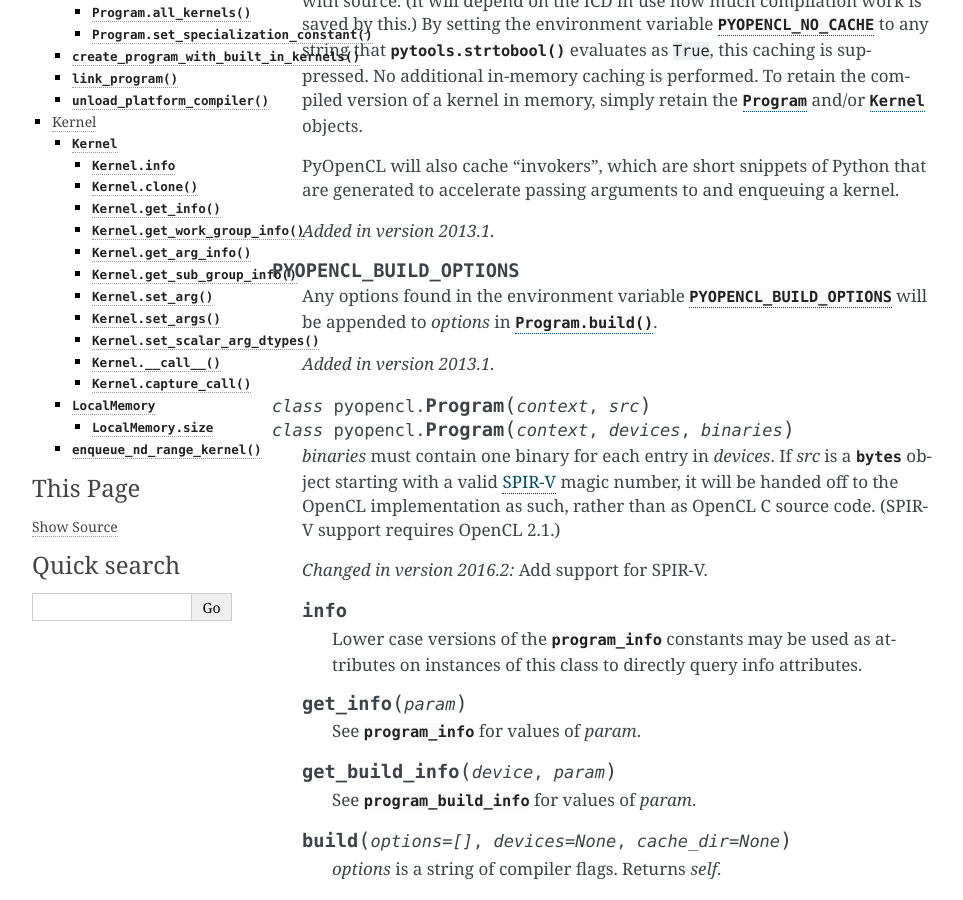
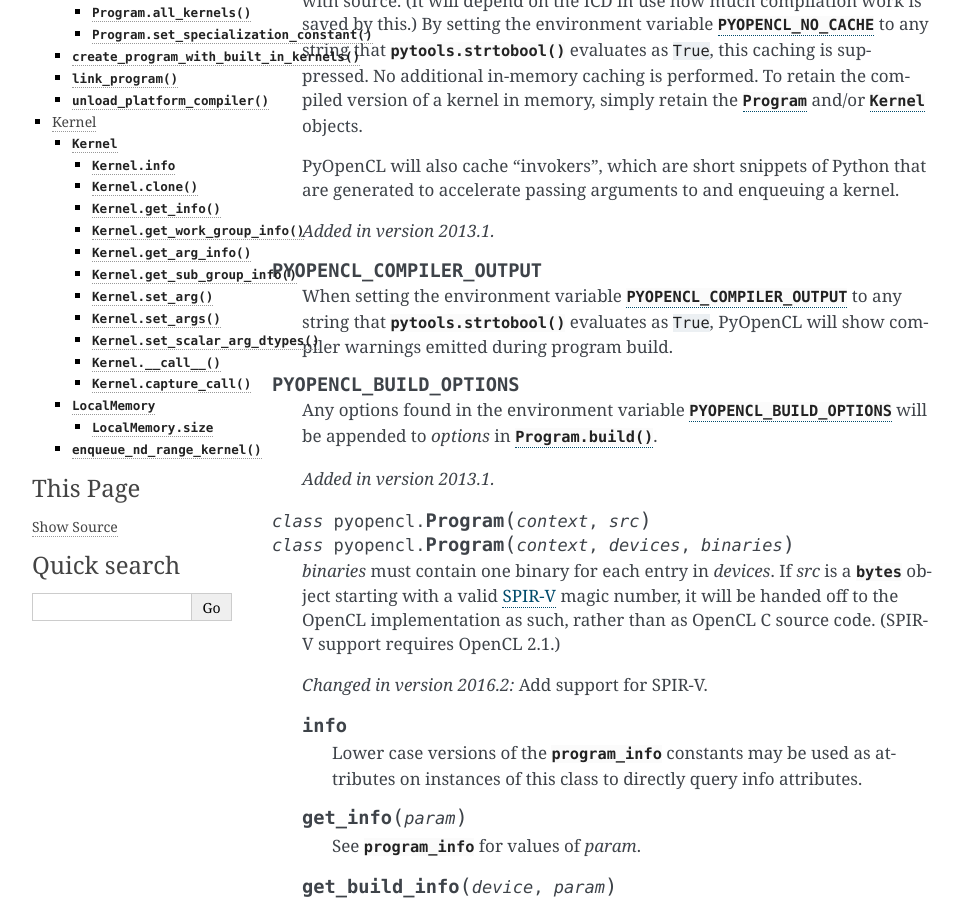
Before and after one commit to inducer/pyopencl, a Sphinx documentation site: the page built from doc/runtime_program.rst, in a window 1280 px wide and 900 px high, scrolled down 309 px. Shown: the whole window, without its empty margins (148-1111 px from the left). Built offline with Sphinx 7.4.7, drawn with Linux system fonts in a browser that asks for light colours.

Commit message:
PYOPENCL_COMPILER_OUTPUT: use strtobool, document

```diff
--- a/doc/runtime_program.rst
+++ b/doc/runtime_program.rst
@@ -25,6 +25,13 @@ Program
     a kernel.
 
     .. versionadded:: 2013.1
+
+.. envvar:: PYOPENCL_COMPILER_OUTPUT
+
+    When setting the environment variable :envvar:`PYOPENCL_COMPILER_OUTPUT`
+    to any string that :func:`pytools.strtobool` evaluates as ``True``,
+    PyOpenCL will show compiler warnings emitted during program build.
+
 
 .. envvar:: PYOPENCL_BUILD_OPTIONS
 
--- a/pyopencl/__init__.py
+++ b/pyopencl/__init__.py
@@ -266,8 +266,9 @@ class CommandQueueUsedAfterExit(UserWarning):
     pass
 
 
-def compiler_output(text):
-    if int(os.environ.get("PYOPENCL_COMPILER_OUTPUT", "0")):
+def compiler_output(text: str) -> None:
+    from pytools import strtobool
+    if strtobool(os.environ.get("PYOPENCL_COMPILER_OUTPUT", "False")):
         warn(text, CompilerWarning, stacklevel=3)
     else:
         warn("Non-empty compiler output encountered. Set the "
```
